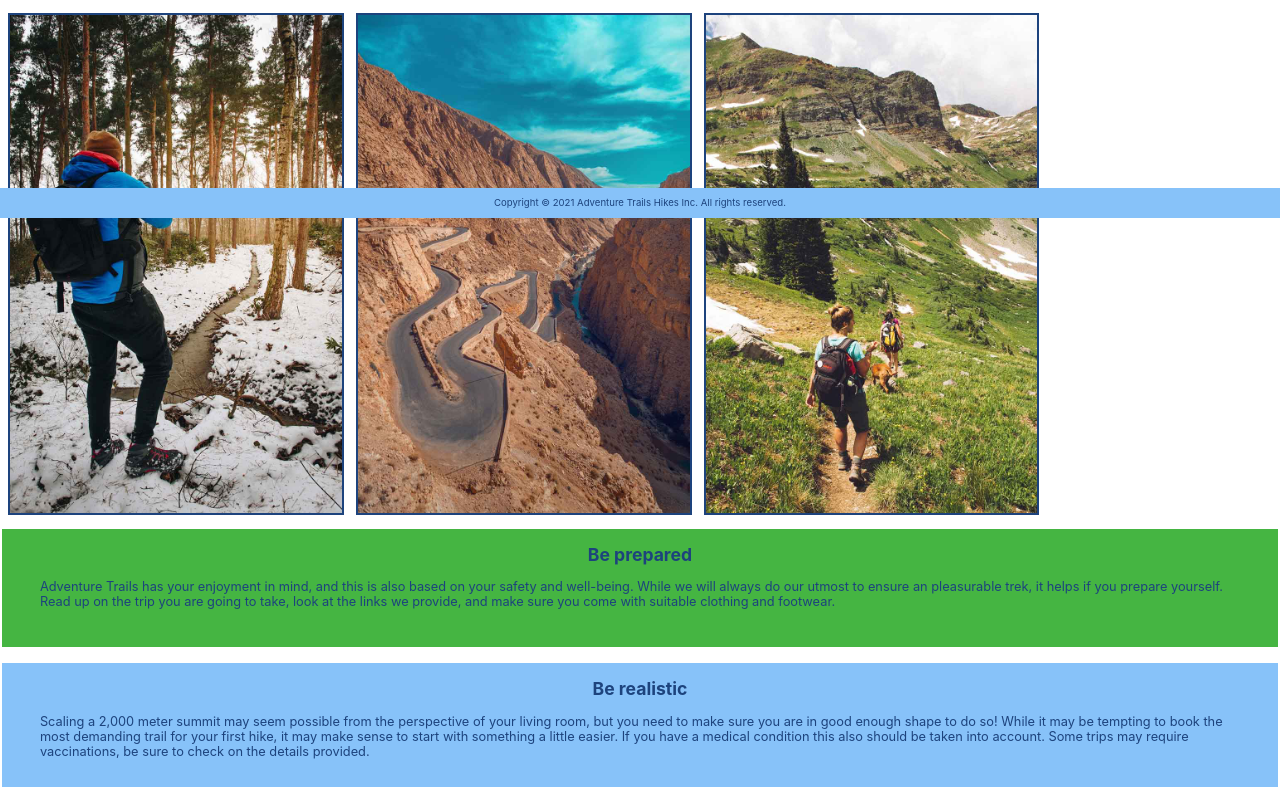
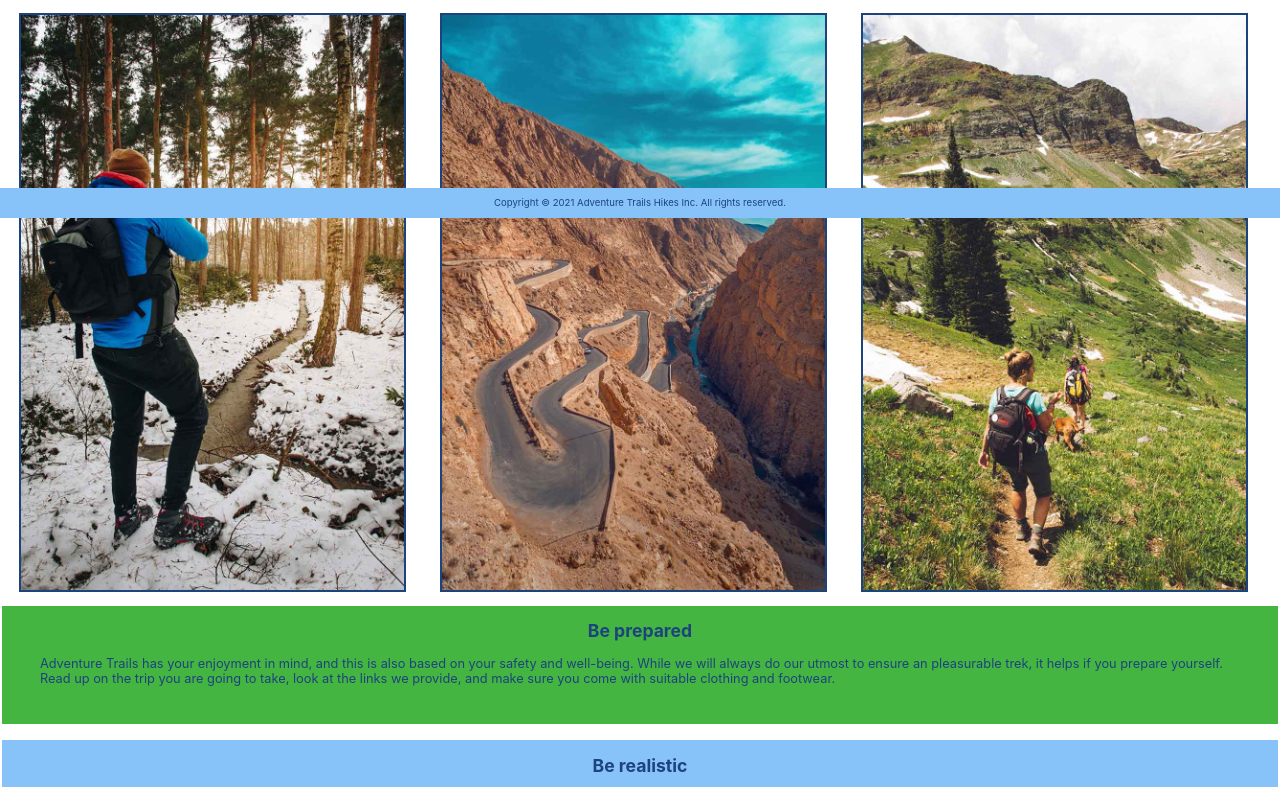
Before and after one commit to raovrebo/roy-oevrebotten-sp1-resit, a plain HTML site: page health.html in a window 1280 px wide. Shown: the part 582-1369 px from the top of the page. Drawn offline with Linux system fonts and the light colour scheme.

Commit message:
Updated health.css

```diff
--- a/css/health.css
+++ b/css/health.css
@@ -169,36 +169,35 @@ button {
 
 .health-images {
   display: flex;
-  flex-direction: row;
-  width: 100%;
+  width: 90%;
   height: auto;
 }
 
 #image1 {
-  width: 78%;
+  width: 100%;
   height: auto;
-  margin: 0 0.5rem 0 0.5rem;
+  margin: 0 5%;
+  float: left;
   outline: var(--primary-color) 2px solid;
-  justify-content: center;
 }
 
 #image2 {
-  width: 78%;
+  width: 100%;
   height: auto;
-  margin: 0 0.5rem 0 0.5rem;
+  margin: 0 5%;
+  float: right;
   outline: var(--primary-color) 2px solid;
-  justify-content: center;
 }
 
 #image3 {
-  width: 78%;
+  width: 100%;
   height: auto;
-  margin: 0 0.5rem 0 0.5rem;
+  margin: 0 5%;
+  float: right;
   outline: var(--primary-color) 2px solid;
-  justify-content: center;
 }
 
-/* Be prepared, be realistic. be huble */
+/* Be prepared, be realistic, be huble */
 
 .prepared {
   background-color: var(--green-color);
```
